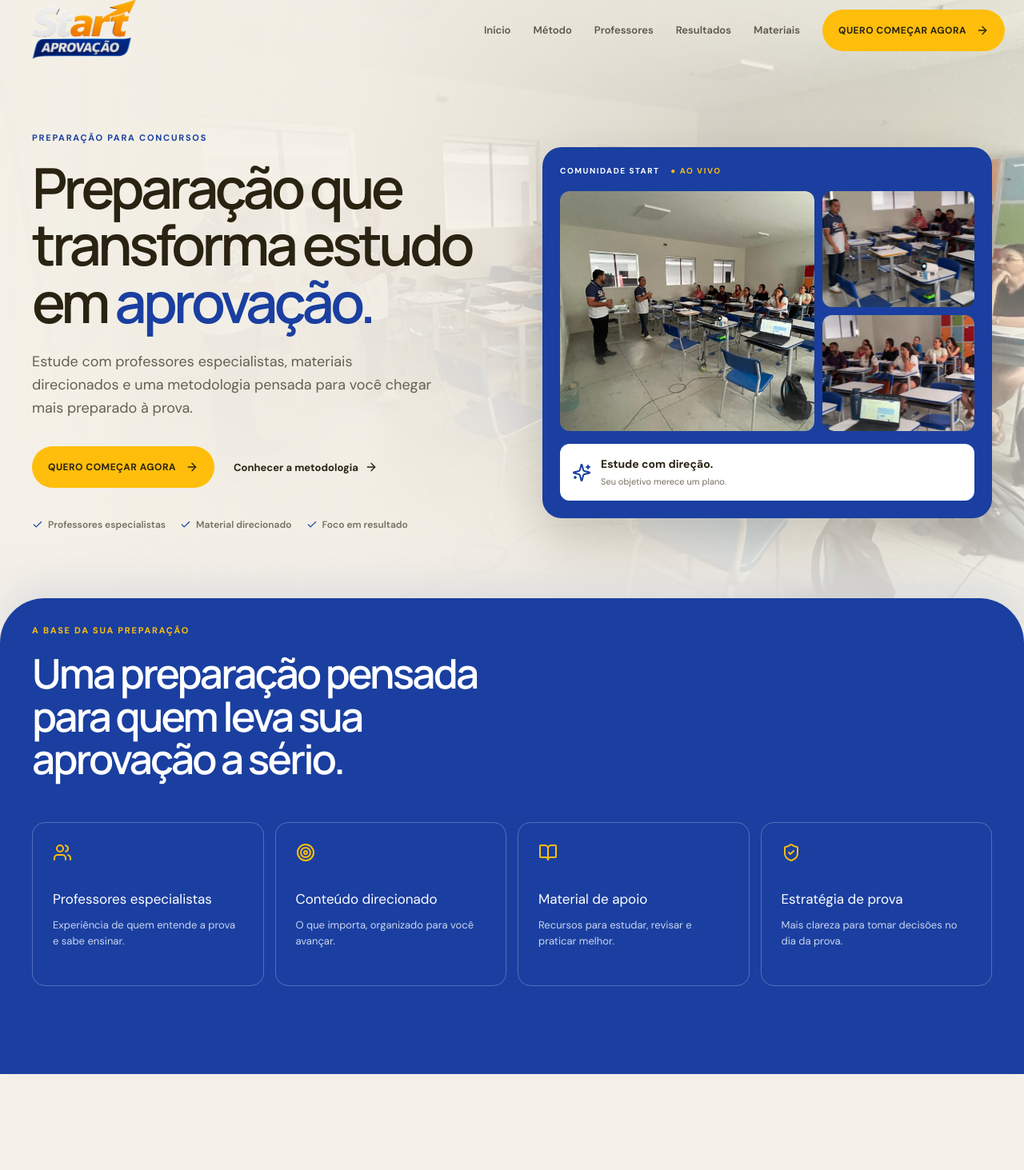
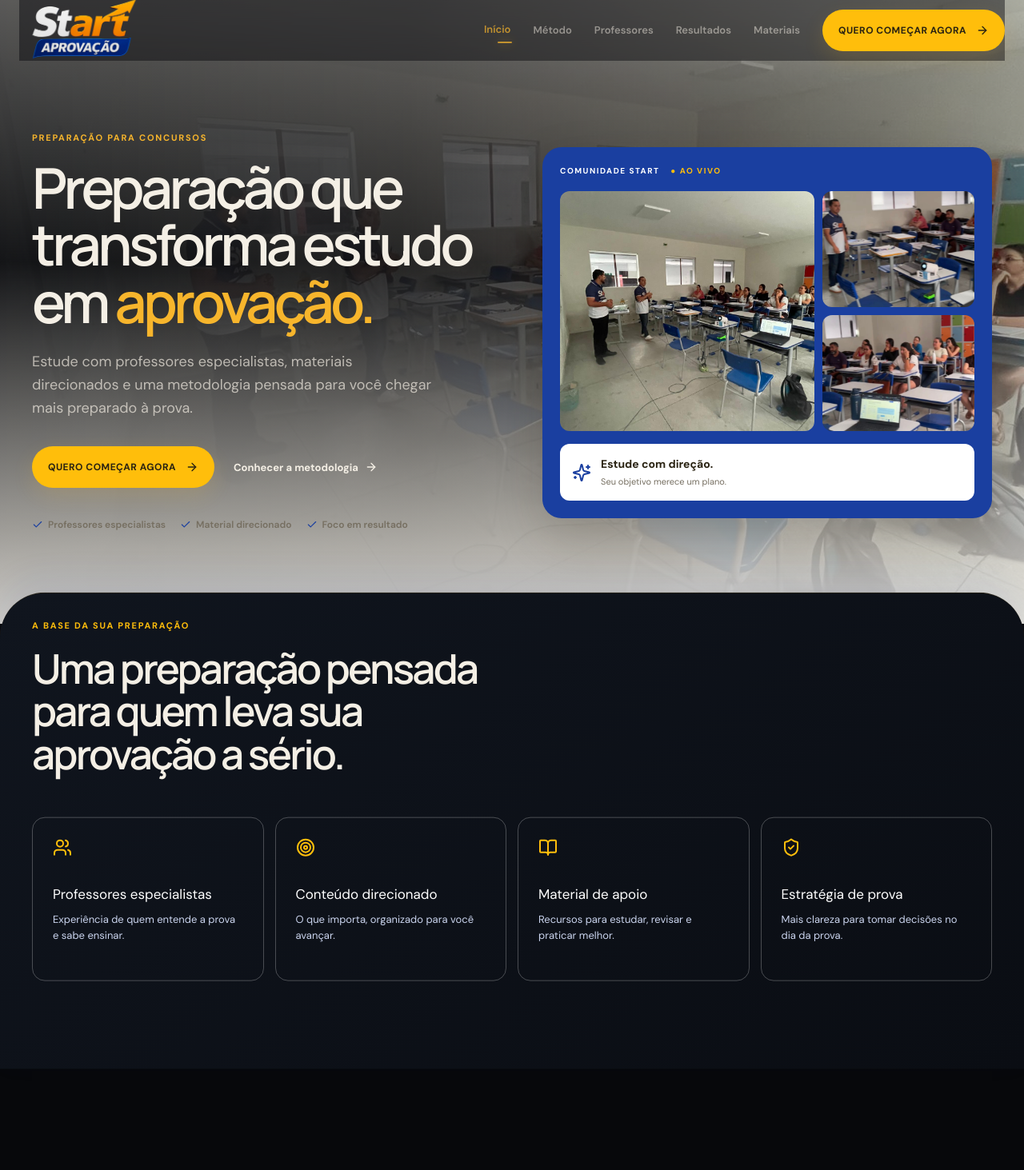
Before and after one commit to luisFernandoJv/landing-page-start-aprova, a React (Vite) app: page / in a window 1280 px wide. Shown: the top 1463 px of the page at 80% size. Built offline with nearby package versions, Linux system fonts and the light colour scheme.

Commit message:
Refine premium navigation and scroll motion

```diff
--- a/src/App.tsx
+++ b/src/App.tsx
@@ -1,4 +1,5 @@
-import { useMemo, useState } from "react";
+import { useEffect, useMemo, useRef, useState } from "react";
+import { motion, AnimatePresence, useScroll, useTransform } from "framer-motion";
 import { ArrowRight, BookOpen, Check, ChevronDown, FileText, Menu, Search, ShieldCheck, Sparkles, Target, Users, X } from "lucide-react";
 export function trackEvent(name: string, props?: Record<string, unknown>) {
   if (typeof window !== "undefined" && (window as Window & { gtag?: (...args: unknown[]) => void }).gtag) {
@@ -15,8 +16,40 @@ function CTA({ children = "QUERO COMEÇAR AGORA", href = whatsapp }: { children?
 
 function Navigation() {
   const [open, setOpen] = useState(false);
+  const [active, setActive] = useState("#inicio");
+  const [scrolled, setScrolled] = useState(false);
   const links = [["Início", "#inicio"], ["Método", "#metodo"], ["Professores", "#professores"], ["Resultados", "#resultados"], ["Materiais", "/materiais"]];
-  return <header className="nav"><a href="#inicio" className="brand"><img src="/image/logo.png" alt="Start Aprovação" /></a><nav className={open ? "nav-links open" : "nav-links"}>{links.map(([label, href]) => <a key={href} href={href} onClick={() => setOpen(false)}>{label}</a>)}<CTA /></nav><button className="menu-button" aria-label={open ? "Fechar menu" : "Abrir menu"} onClick={() => setOpen(!open)}>{open ? <X /> : <Menu />}</button></header>;
+
+  useEffect(() => {
+    const onScroll = () => {
+      setScrolled(window.scrollY > 24);
+      const sections = links.filter(([, href]) => href.startsWith("#")).map(([, href]) => document.querySelector(href)).filter(Boolean) as Element[];
+      const current = sections.reverse().find((section) => section.getBoundingClientRect().top <= 140);
+      if (current?.id) setActive(`#${current.id}`);
+    };
+    window.addEventListener("scroll", onScroll, { passive: true });
+    onScroll();
+    return () => window.removeEventListener("scroll", onScroll);
+  }, []);
+
+  return <motion.header animate={{ y: 0 }} className={`nav ${scrolled ? "nav-scrolled" : ""}`}>
+    <a href="#inicio" className="brand"><img src="/image/logo.png" alt="Start Aprovação" /></a>
+    <AnimatePresence>
+      {open && <motion.button className="nav-overlay" aria-label="Fechar menu" onClick={() => setOpen(false)} initial={{ opacity: 0 }} animate={{ opacity: 1 }} exit={{ opacity: 0 }} />}
+    </AnimatePresence>
+    <motion.nav className={open ? "nav-links open" : "nav-links"} initial={false} animate={open ? { x: 0 } : {}}>
+      {links.map(([label, href], index) => <motion.a key={href} href={href} onClick={() => setOpen(false)} className={active === href ? "active" : ""} initial={false} animate={open ? { opacity: 1, x: 0 } : {}} transition={{ delay: open ? index * 0.055 : 0 }}><span>{label}</span>{active === href && href.startsWith("#") && <motion.i layoutId="active-nav-pill" />}</motion.a>)}
+      <CTA />
+    </motion.nav>
+    <button className="menu-button" aria-label={open ? "Fechar menu" : "Abrir menu"} aria-expanded={open} onClick={() => setOpen(!open)}>{open ? <X /> : <Menu />}</button>
+  </motion.header>;
+}
+
+function ScrollSection({ children, className = "" }: { children: React.ReactNode; className?: string }) {
+  const ref = useRef<HTMLElement>(null);
+  const { scrollYProgress } = useScroll({ target: ref, offset: ["start end", "end start"] });
+  const y = useTransform(scrollYProgress, [0, 0.5, 1], [18, 0, -12]);
+  return <motion.section ref={ref} style={{ y }} className={`scroll-section ${className}`}>{children}</motion.section>;
 }
 
 function Hero() { return <section id="inicio" className="hero section-wrap"><div className="hero-copy"><p className="eyebrow">PREPARAÇÃO PARA CONCURSOS</p><h1>Preparação que transforma estudo em <em>aprovação.</em></h1><p className="lead">Estude com professores especialistas, materiais direcionados e uma metodologia pensada para você chegar mais preparado à prova.</p><div className="hero-actions"><CTA /><a className="text-link" href="#metodo">Conhecer a metodologia <ArrowRight aria-hidden="true" /></a></div><div className="proof-row"><span><Check /> Professores especialistas</span><span><Check /> Material direcionado</span><span><Check /> Foco em resultado</span></div></div><div className="faculty-board"><div className="board-label">COMUNIDADE START <span>● AO VIVO</span></div><div className="photo-grid"><img className="photo-main" src={photos[0]} alt="Turma Start Aprovação em aula" /><img src={photos[1]} alt="Alunos da Start Aprovação" /><img src={photos[2]} alt="Momento de estudo da turma" /></div><div className="board-note"><Sparkles /><div><strong>Estude com direção.</strong><small>Seu objetivo merece um plano.</small></div></div></div></section> }
@@ -44,4 +77,4 @@ function Footer() { return <footer><div className="section-wrap footer-grid"><di
 
 function Materials() { const [query, setQuery] = useState(""); const [filter, setFilter] = useState("Todos"); const categories = ["Todos", "Português", "Matemática", "Direito", "Informática", "Legislação", "Conhecimentos específicos"]; const empty = useMemo(() => !query && filter === "Todos", [query, filter]); return <div className="materials-page"><Navigation /><main className="section-wrap materials"><p className="eyebrow">BIBLIOTECA DIGITAL</p><h1>Seu material de estudo,<br /><em>organizado em um só lugar.</em></h1><p className="lead">Encontre apostilas, PDFs, mapas mentais e materiais complementares para continuar sua preparação.</p><div className="search-box"><Search /><input value={query} onChange={e => setQuery(e.target.value)} placeholder="Buscar material..." aria-label="Buscar material" /></div><div className="filter-row">{categories.map(c => <button className={filter === c ? "active" : ""} onClick={() => setFilter(c)} key={c}>{c}</button>)}</div><div className="materials-empty"><FileText /><h2>{empty ? "Sua biblioteca está sendo preparada" : "Nenhum material encontrado"}</h2><p>{empty ? "Em breve, você terá acesso a materiais organizados para cada etapa da sua preparação." : "Tente buscar outro termo ou selecionar uma categoria diferente."}</p></div></main><Footer /></div> }
 
-export default function App() { return window.location.pathname === "/materiais" ? <Materials /> : <div><Navigation /><main><Hero /><Authority /><Method /><Benefits /><Professors /><Gallery /><Testimonials /><Offer /><FAQ /></main><Footer /></div> }
+export default function App() { return window.location.pathname === "/materiais" ? <Materials /> : <div><Navigation /><main><Hero /><ScrollSection><Authority /></ScrollSection><ScrollSection><Method /></ScrollSection><ScrollSection><Benefits /></ScrollSection><ScrollSection><Professors /></ScrollSection><ScrollSection><Gallery /></ScrollSection><ScrollSection><Testimonials /></ScrollSection><ScrollSection><Offer /></ScrollSection><ScrollSection><FAQ /></ScrollSection></main><Footer /></div> }
--- a/src/index.css
+++ b/src/index.css
@@ -49,3 +49,29 @@ footer:after{content:"";position:absolute;top:0;left:0;right:0;height:1px;backgr
   .footer-bottom span:last-child{color:rgba(245,241,232,.78)}
 }
 @media(prefers-reduced-motion:reduce){html{scroll-behavior:auto}.hero-copy,.faculty-board{animation:none!important}}
+
+/* Premium motion layer */
+html{scroll-behavior:smooth;scroll-padding-top:88px}
+body{background:#07080b;color:#f4efe5}
+.nav{position:fixed;background:rgba(7,8,11,.46);backdrop-filter:blur(14px);transition:background .5s ease,box-shadow .5s ease,border-color .5s ease}
+.nav.nav-scrolled{background:rgba(7,8,11,.86);box-shadow:0 12px 34px rgba(0,0,0,.28);border-bottom:1px solid rgba(255,255,255,.08)}
+.nav-links>a{position:relative;color:rgba(244,239,229,.68);transition:color .3s ease,transform .3s ease}
+.nav-links>a:hover,.nav-links>a.active{color:#f7b52c}
+.nav-links>a.active{transform:translateY(-1px)}
+.nav-links>a i{position:absolute;left:50%;bottom:-7px;width:18px;height:2px;border-radius:999px;background:#f7b52c;transform:translateX(-50%);box-shadow:0 0 12px rgba(247,181,44,.55)}
+.nav-overlay{display:none}
+.cta{position:relative;overflow:hidden;box-shadow:0 10px 26px rgba(247,181,44,.14);transition:transform .35s cubic-bezier(.22,1,.36,1),box-shadow .35s ease,filter .35s ease}
+.cta:before{content:"";position:absolute;inset:0;background:linear-gradient(110deg,transparent 25%,rgba(255,255,255,.3) 48%,transparent 68%);transform:translateX(-120%);transition:transform .8s ease}
+.cta:hover{transform:translateY(-3px);box-shadow:0 16px 34px rgba(247,181,44,.24);filter:saturate(1.05)}
+.cta:hover:before{transform:translateX(120%)}
+.scroll-section{will-change:transform}
+.hero,.blue-section,.cream-section,.method,.benefits,.gallery-section,.offer,footer{background-color:#07080b}
+.blue-section{background:linear-gradient(145deg,#10151e,#0a0d13);border-top:1px solid rgba(247,181,44,.12)}
+.cream-section{background:#0d1016;border-top:1px solid rgba(255,255,255,.06)}
+.hero{background-image:linear-gradient(90deg,rgba(7,8,11,.98) 0%,rgba(7,8,11,.86) 40%,rgba(7,8,11,.38) 100%),url('/image/turma.jpeg')}
+.hero h1,.section-heading h2,.benefit-feature h2,.offer h2,.faq h2,.materials h1{color:#f4efe5}
+.hero h1 em,.section-heading h2 span,.benefit-feature em,.materials h1 em{color:#f7b52c}
+.lead,.hero .lead,.footer-grid p{color:rgba(244,239,229,.68)}
+.eyebrow{color:#f7b52c}
+@media(max-width:900px){.nav{position:fixed}.nav-overlay{display:block;position:fixed;inset:0;border:0;background:rgba(0,0,0,.66);backdrop-filter:blur(5px);z-index:-1}.nav-links{position:fixed;top:0;right:0;left:auto;width:min(84vw,340px);height:100dvh;padding:100px 20px 28px;border:0;border-left:1px solid rgba(247,181,44,.14);border-radius:28px 0 0 28px;background:rgba(12,15,21,.97);box-shadow:-24px 0 60px rgba(0,0,0,.45);transform:translateX(105%);display:flex;align-items:stretch;gap:8px;z-index:2}.nav-links.open{transform:translateX(0)}.nav-links>a:not(.cta){color:rgba(244,239,229,.8);border-bottom:1px solid rgba(255,255,255,.07);padding:16px 12px}.nav-links>a i{left:10px;bottom:0;width:28px;transform:none}.menu-button{position:relative;z-index:3;background:rgba(7,8,11,.7);color:#f7b52c;border:1px solid rgba(247,181,44,.25)}}
+@media(prefers-reduced-motion:reduce){.scroll-section{transform:none!important}.cta:before{display:none}}
```
Also changed, not shown: 5 other files (tests, documents, lock files or other folders).
